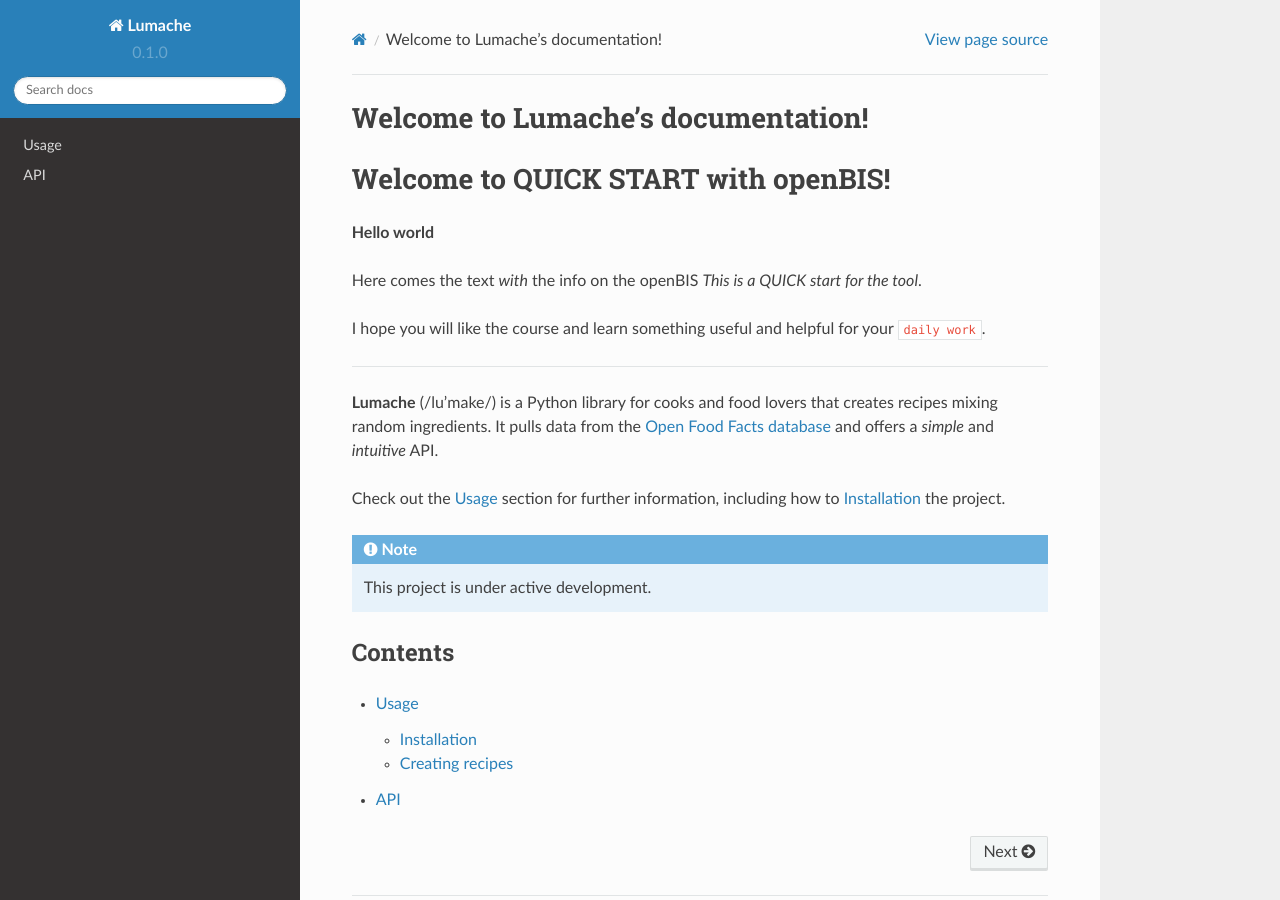
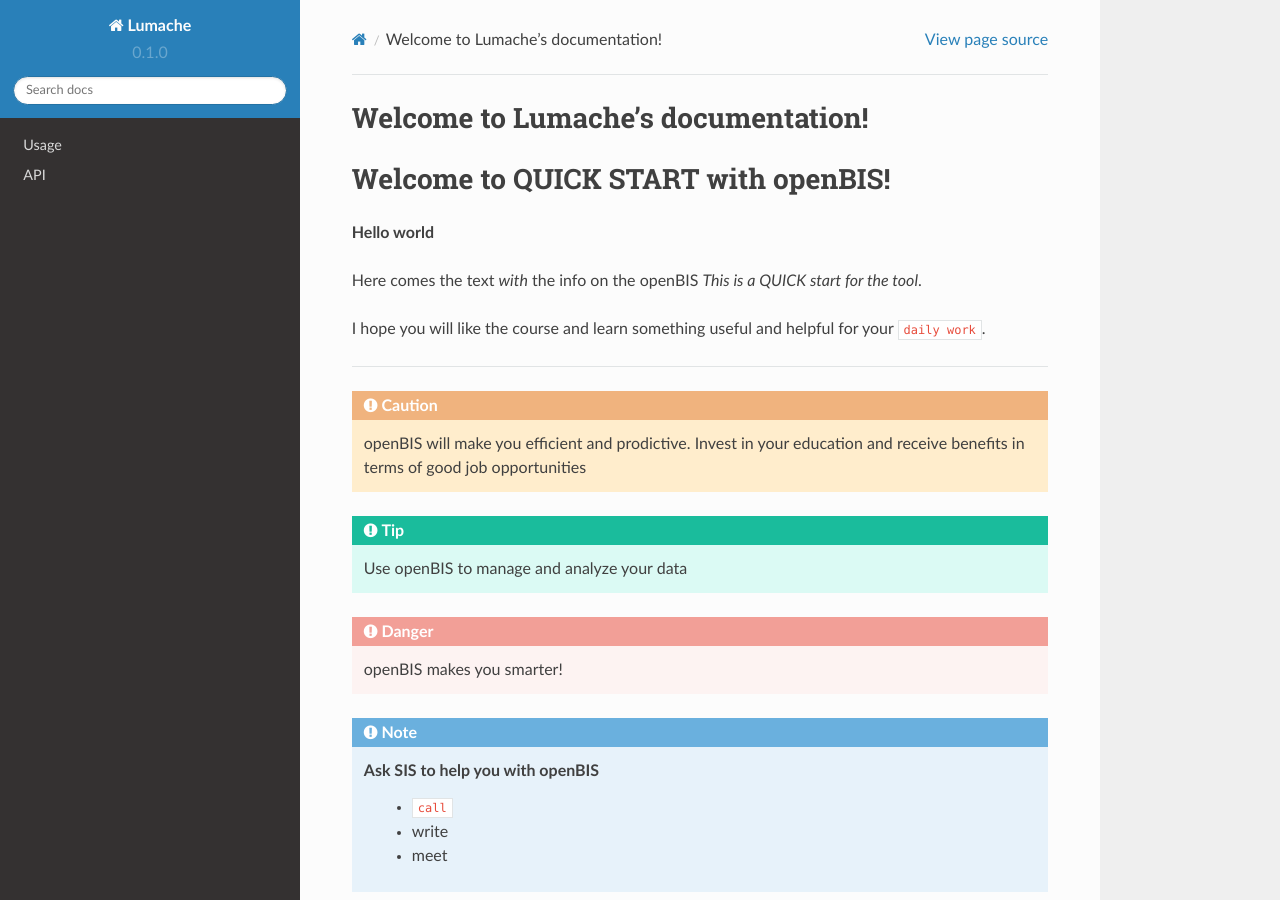
Before and after one commit to rkuzya/rtd-tutorial, a Sphinx documentation site: the page built from docs/source/index.rst, in a window 1280 px wide and 900 px high. Built offline with Sphinx 7.4.7 and the Read the Docs theme 2.0.0, drawn with Linux system fonts in a browser that asks for light colours.

Commit message:
Update index.rst

```diff
--- a/docs/source/index.rst
+++ b/docs/source/index.rst
@@ -12,6 +12,24 @@
 and helpful for your ``daily work``.
 
 =======================================================================
+
+.. caution::
+   openBIS will make you efficient and prodictive.
+   Invest in your education and receive benefits
+   in terms of good job opportunities
+
+
+.. tip::
+   Use openBIS to manage and analyze your data
+
+.. danger::
+   openBIS makes you smarter!
+
+.. note::
+   Ask SIS to help you with openBIS
+      * ``call``
+      * write
+      * meet
 
 
 **Lumache** (/lu'make/) is a Python library for cooks and food lovers
```
